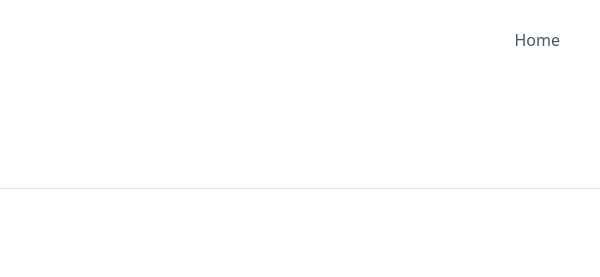
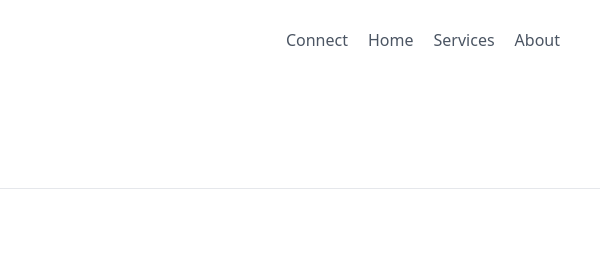
Before and after one commit to AnujAgrawall/healings-by-shikha, a plain HTML site: page index.html/Connect.html in a window 1280 px wide. Shown: the top 277 px of the page, 680-1280 px from the left. Drawn offline with nearby package versions, Linux system fonts and the light colour scheme.

Commit message:
healings-by-shikha

```diff
--- a/index.html/Connect.html
+++ b/index.html/Connect.html
@@ -18,7 +18,10 @@
             <span class="ml-3 text-xl">Connect</span>
           </a>
           <nav class="md:ml-auto flex flex-wrap items-center text-base justify-center">
+            <a href = "Connect.html" class="mr-5 hover:text-gray-900">Connect</a>
             <a href = "index.html"class="mr-5 hover:text-gray-900">Home</a>
+            <a href = "Services.html" class="mr-5 hover:text-gray-900">Services</a>
+            <a href = "About.html"class="mr-5 hover:text-gray-900">About</a>
             </svg>
           </button>
         </div>
```
Also changed, not shown: index.html/About.html (+1 -1 lines), index.html/Services.html (+2 -0 lines).
